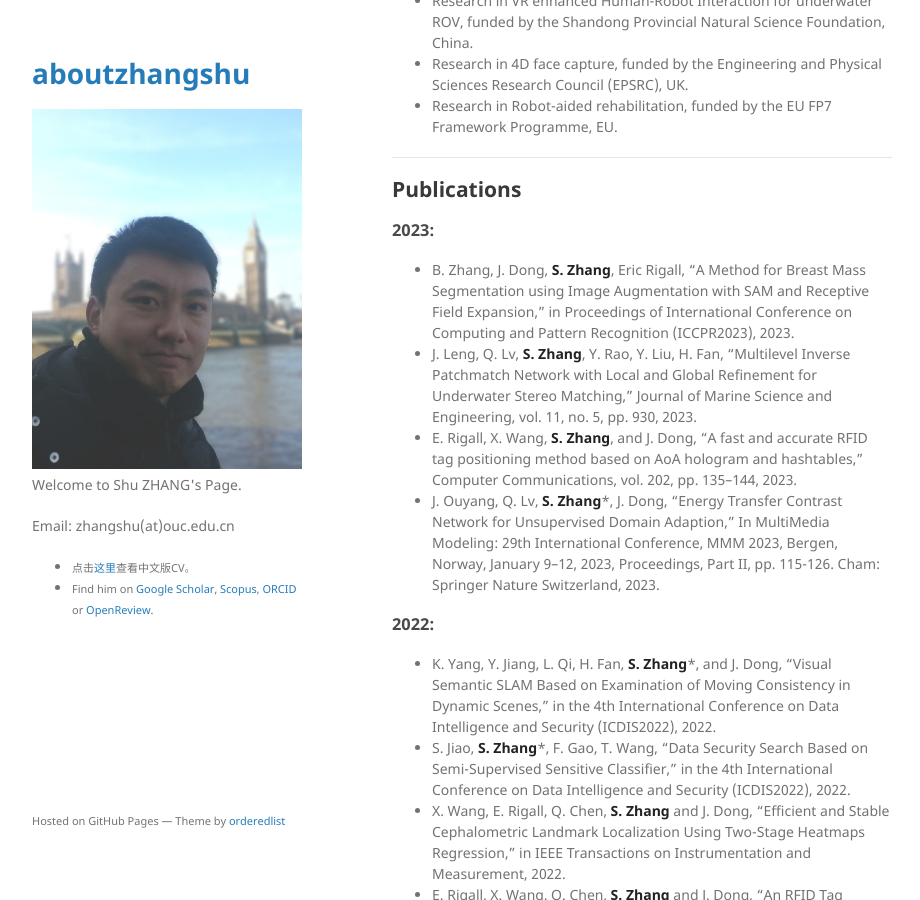
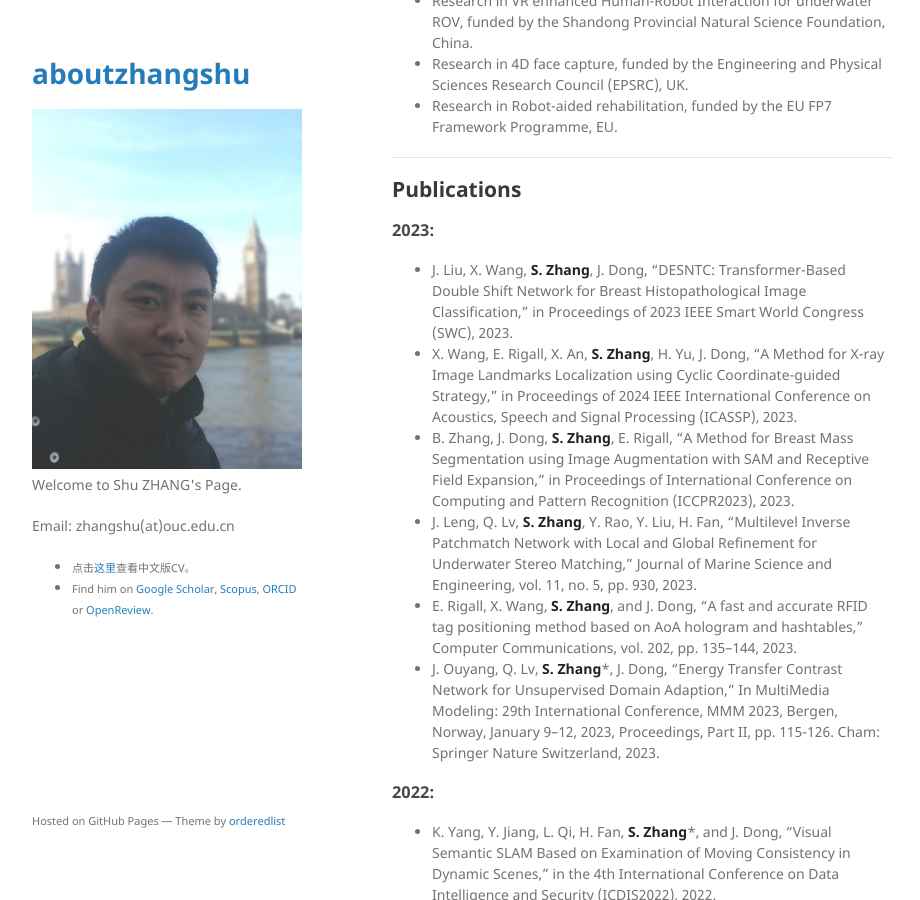
Before and after one commit to jackyspeed/aboutzhangshu, a Jekyll site: the page built from index.md, in a window 1280 px wide and 900 px high, scrolled down 1403 px. Shown: the whole window, without its empty margins (178-1098 px from the left). Built offline with Jekyll 4.4.1, drawn with Linux system fonts in a browser that asks for light colours; our own code applies the rules of GitHub Pages for plain Markdown files.

Commit message:
Update index.md

```diff
--- a/index.md
+++ b/index.md
@@ -63,7 +63,9 @@ Shu Zhang is currently a Associate Professor and Postgraduate supervisor with Oc
 
 ### 2023:
 
-- B. Zhang, J. Dong, **S. Zhang**, Eric Rigall, "A Method for Breast Mass Segmentation using Image Augmentation with SAM and Receptive Field Expansion," in Proceedings of International Conference on Computing and Pattern Recognition (ICCPR2023), 2023.
+- J. Liu, X. Wang, **S. Zhang**, J. Dong, "DESNTC: Transformer-Based Double Shift Network for Breast Histopathological Image Classification," in Proceedings of 2023 IEEE Smart World Congress (SWC), 2023.
+- X. Wang, E. Rigall, X. An, **S. Zhang**, H. Yu, J. Dong, "A Method for X-ray Image Landmarks Localization using Cyclic Coordinate-guided Strategy," in Proceedings of 2024 IEEE International Conference on Acoustics, Speech and Signal Processing (ICASSP), 2023.
+- B. Zhang, J. Dong, **S. Zhang**, E. Rigall, "A Method for Breast Mass Segmentation using Image Augmentation with SAM and Receptive Field Expansion," in Proceedings of International Conference on Computing and Pattern Recognition (ICCPR2023), 2023.
 - J. Leng, Q. Lv, **S. Zhang**, Y. Rao, Y. Liu, H. Fan, "Multilevel Inverse Patchmatch Network with Local and Global Refinement for Underwater Stereo Matching," Journal of Marine Science and Engineering, vol. 11, no. 5, pp. 930, 2023.
 - E. Rigall, X. Wang, **S. Zhang**, and J. Dong, "A fast and accurate RFID tag positioning method based on AoA hologram and hashtables," Computer Communications, vol. 202, pp. 135–144, 2023.
 - J. Ouyang, Q. Lv, **S. Zhang***, J. Dong, "Energy Transfer Contrast Network for Unsupervised Domain Adaption," In MultiMedia Modeling: 29th International Conference, MMM 2023, Bergen, Norway, January 9–12, 2023, Proceedings, Part II, pp. 115-126. Cham: Springer Nature Switzerland, 2023.
```
